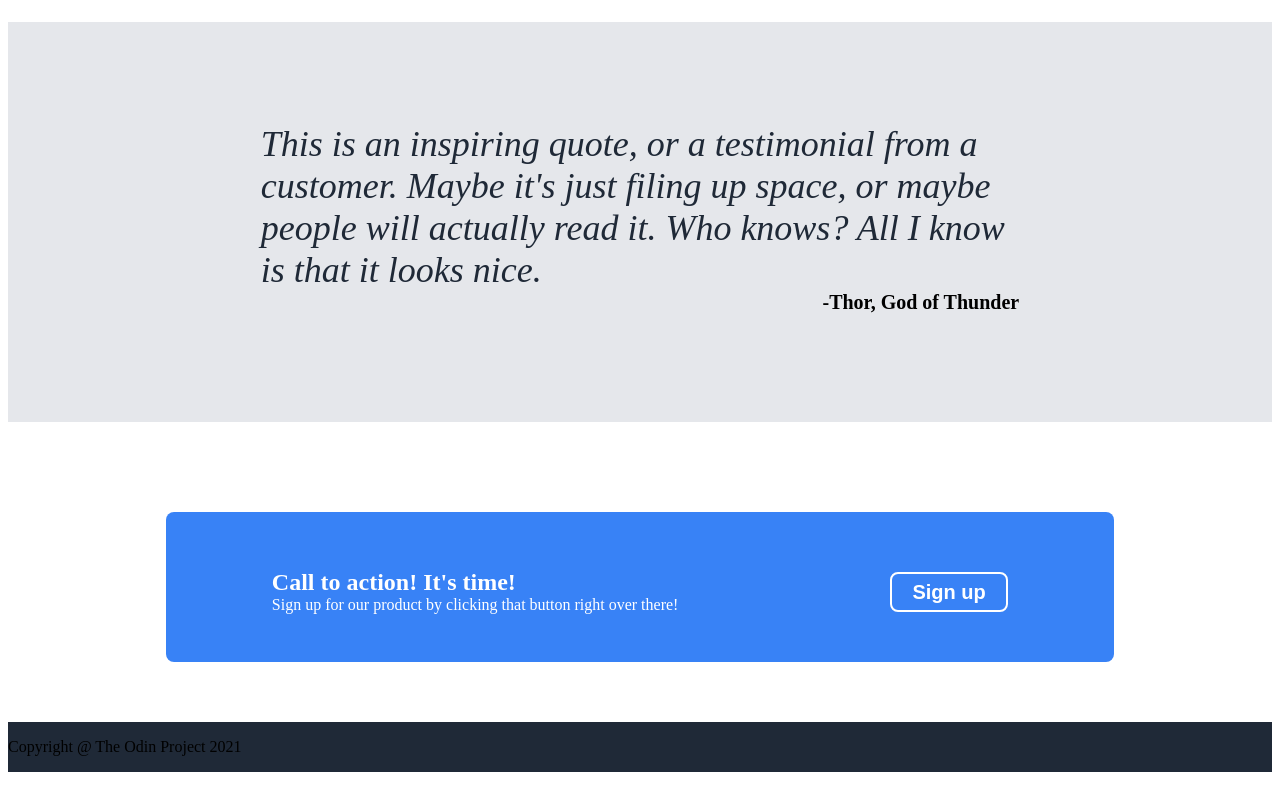
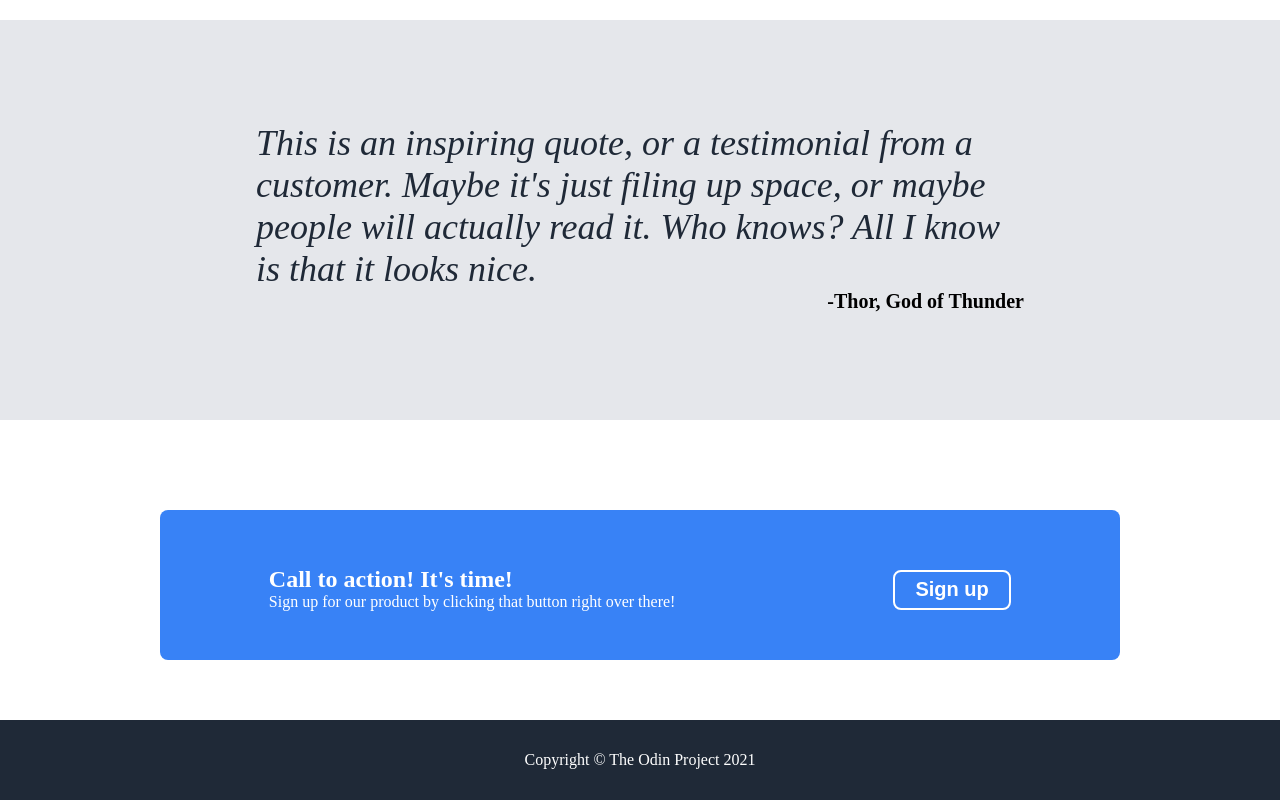
Before and after one commit to VACostin/Landing-Page, a plain HTML site: page index.html in a window 1280 px wide. Shown: the part 1034-1834 px from the top of the page. Drawn offline with Linux system fonts and the light colour scheme.

Commit message:
Finished footer part & some small fixes

```diff
--- a/index.html
+++ b/index.html
@@ -66,7 +66,7 @@
     </div>
   </div>
   <div class="footer">
-    <p class="footer-text">Copyright @ The Odin Project 2021</p>
+    <p class="footer-text">Copyright © The Odin Project 2021</p>
   </div>
 
 </body>
--- a/style.css
+++ b/style.css
@@ -58,6 +58,7 @@ body,
 }
 
 body {
+  margin:0px;
   align-items: center;
 }
 
@@ -187,3 +188,15 @@ button {
 .call-to-action>button {
   border: 2px solid white;
 }
+
+/* Footer */
+
+.footer {
+  height: 80px;
+}
+
+.footer-text {
+  color: white;
+  text-align: center;
+  margin:auto;
+}
```
